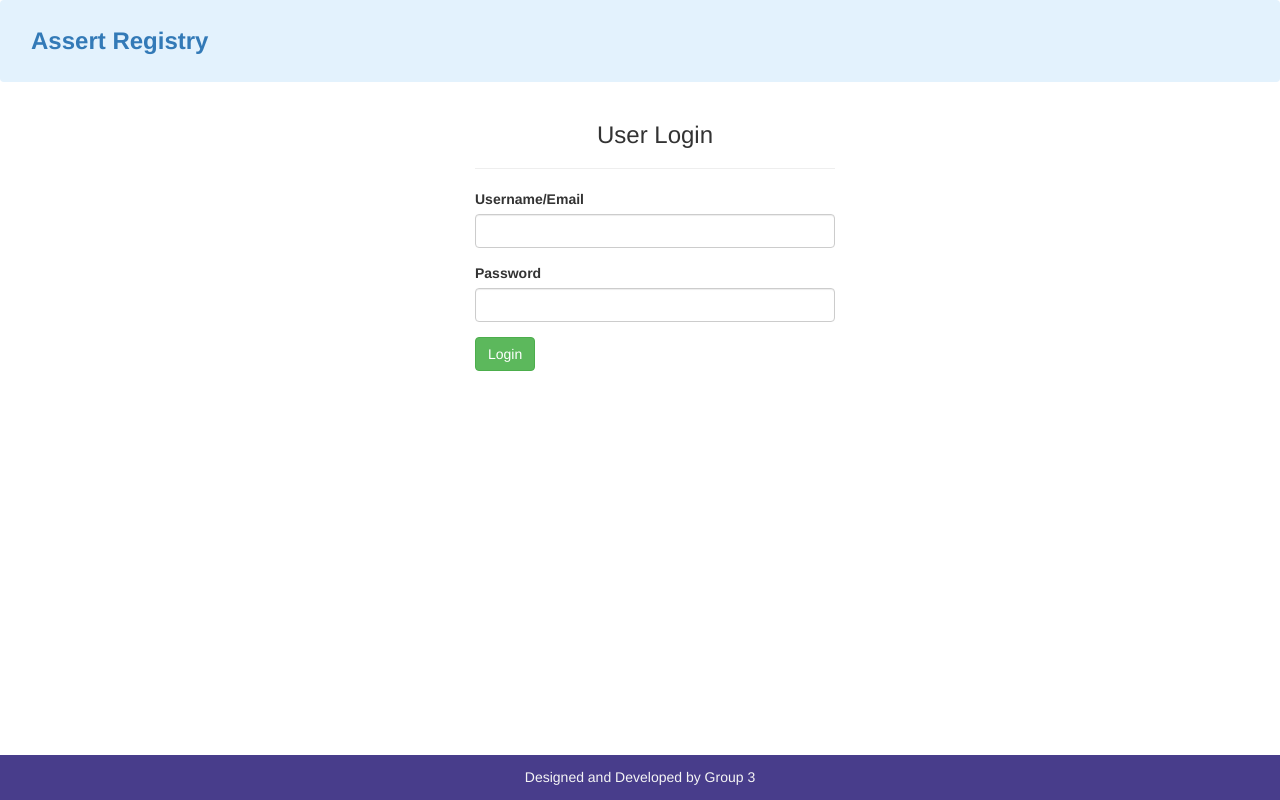
After one commit to WSO2LT/assertRegistryWebApp, a Flask app: page /login in a window 1280 px wide. The commit adds this page. Run offline with Flask 2, Linux system fonts and the light colour scheme; some libraries are stand-ins or nearby versions.

Commit message:
added login, registration, authentication and authorization

```diff
--- a/App.py
+++ b/App.py
@@ -1,5 +1,9 @@
-from flask import Flask, render_template, request, redirect, url_for, flash
+import time
+from flask import Flask, render_template, request, redirect, url_for, flash, session
 from flask_mysqldb import MySQL
+import bcrypt
+import re
+import MySQLdb.cursors
 
 app = Flask(__name__)
 app.secret_key = 'many random bytes'
@@ -13,11 +17,70 @@ mysql = MySQL(app)
 
 @app.route('/')
 def Index():
-    cur = mysql.connection.cursor()
-    cur.execute("SELECT  * FROM assets")
-    data = cur.fetchall()
-    cur.close()
-    return render_template('index.html', students=data )
+    if session.get('logged_in') and session['logged_in']:
+        cur = mysql.connection.cursor()
+        cur.execute("SELECT  * FROM assets")
+        data = cur.fetchall()
+        cur.close()
+        return render_template('index.html', assets=data, page="home" )
+    else:
+        return redirect(url_for('login'))
+
+@app.route('/login', methods =['GET', 'POST'])
+def login():
+    if session.get('logged_in') and session['logged_in']:
+        flash('You have already logged in!', 'warning')
+        return redirect('/')
+    if request.method == 'POST' and 'username' in request.form and 'password' in request.form:
+        username = request.form['username']
+        password = request.form['password'].encode('utf-8')
+        cur = mysql.connection.cursor(MySQLdb.cursors.DictCursor)
+        cur.execute('SELECT * FROM users WHERE username = %s', (username,))
+        user = cur.fetchone()
+        if user:
+            if bcrypt.hashpw(password, user["password"].encode('utf-8')) == user["password"].encode('utf-8'):
+                session['logged_in'] = True
+                session['user_id'] = user['user_id']
+                session['username'] = user['username']
+                return redirect('/')
+        else:
+            flash('Incorrect username / password !', 'danger')
+    return render_template('login.html')
+
+@app.route('/logout')
+def logout():
+    session.pop('logged_in', None)
+    session.pop('user_id', None)
+    session.pop('username', None)
+    return redirect(url_for('login'))
+
+@app.route('/register', methods =['GET', 'POST'])
+def register():
+    msg = ''
+    if request.method == 'POST' and 'username' in request.form and 'password' in request.form and 'confirm_password' in request.form :
+        username = request.form['username']
+        plainpwd = request.form['password']
+        confpwd = request.form['confirm_password']
+        password = bcrypt.hashpw(plainpwd.encode('utf-8'), bcrypt.gensalt())
+        cur = mysql.connection.cursor()
+        cur.execute('SELECT * FROM users WHERE username=%s', (username,))
+        account = cur.fetchone()
+        if account:
+            flash('Account already exists !', 'danger')
+        elif not re.match(r'[^@]+@[^@]+\.[^@]+', username):
+            flash('Invalid email address !', 'danger')
+        elif not (confpwd == confpwd):
+            flash('Passwords are not matching', 'danger')
+        elif not username or not plainpwd or not confpwd:
+            flash('Please fill out the form !', 'danger')
+        else:
+            cur.execute('INSERT INTO users (username, password, reset_token) VALUES (%s, %s, NULL)', (username, password))
+            mysql.connection.commit()
+            flash("You have successfully registered ! Please login.", 'success')
+            return redirect(url_for('login'))
+    elif request.method == 'POST':
+        flash("Please fill out the form !", 'danger')
+    return render_template('register.html')
 
 @app.route('/insert', methods = ['POST'])
 def insert():
@@ -37,7 +100,7 @@ def insert():
 def delete(id_data):
     flash("Record Has Been Deleted Successfully")
     cur = mysql.connection.cursor()
-    cur.execute("DELETE FROM assets WHERE asset_id=%s", (id_data,))
+    cur.execute("DELETE FROM assets WHERE asset_id=%s", (id_data))
     mysql.connection.commit()
     return redirect(url_for('Index'))
 
--- a/templates/footer.html
+++ b/templates/footer.html
@@ -1,15 +1,20 @@
 
         </div>
         <footer class="footer">
-            <div class="container">
-            <div class="row">
-                <div class="col md-12">
-                    <div class="well text-center" style="margin-bottom:unset;">
-                        <h4>Designed and Developed by Group 3</h4>
+            <div class="container-fluid">
+                <div class="row">
+                    <div class="col md-12">
+                        <div class="text-center" style="margin-bottom:unset; padding: 5px; background-color: darkslateblue;">
+                            <h5 style="color: whitesmoke;">Designed and Developed by Group 3</h5>
+                        </div>
                     </div>
                 </div>
             </div>
-        </div>
-</footer>
+        </footer>
     </body>
+
+    <script type="text/javascript" src="{{url_for('static', filename='js/jquery-3.2.1.min.js') }}"></script>
+
+    <script type="text/javascript" src="{{url_for('static', filename = 'js/bootstrap.min.js')}}"></script>
+
 </html>
--- a/templates/header.html
+++ b/templates/header.html
@@ -7,11 +7,20 @@
 </head>
 
 <body>
+    <nav class="navbar navbar-light" style="background-color: #e3f2fd; padding: 15px;">
+        <div class="container-fluid">
+            <div class="pull-left">
+                <a href="/" class="navbar-brand" style="font-size: 24px; font-weight: bold; cursor: pointer;">Assert Registry</a>
+            </div>
+            {% if session.get('logged_in') and session['logged_in'] %}
+            <div class="pull-right">
+                <ul class="nav nav-pills">
+                    <li role="presentation" style="margin-left: 5px;" {% if page=="home" %} class="active" {% endif %}><a href="/"><span class="glyphicon glyphicon-home" aria-hidden="true"></span>&nbsp;&nbsp;Home</a></li>
+                    <li role="presentation" style="margin-left: 5px;" {% if page=="profile" %} class="active" {% endif %}><a href="/profile"><span class="glyphicon glyphicon-user" aria-hidden="true"></span>&nbsp;&nbsp;Profile</a></li>
+                    <li role="presentation" style="margin-left: 5px;"><a href="/logout"><span class="glyphicon glyphicon-log-out" aria-hidden="true"></span>&nbsp;&nbsp;Logout</a></li>
+                  </ul>
+            </div>
+            {% endif %}
+        </div>
+    </nav>
     <div class="container">
-        <div class="row">
-            <div class="col md-12">
-                <div class="well text-center">
-                    <h1>Asset Registry</h1>
-                </div>
-            </div>
-        </div>
--- /dev/null
+++ b/templates/login.html
@@ -0,0 +1,35 @@
+{% include "header.html" %}
+
+{% block body %}
+
+<div class='container mt-4'>
+
+
+    <div class='row mt-5'>
+        <div class='col-md-4 col-md-offset-4'>
+            <h3 class='text-center'>User Login</h3>
+            <hr>
+            {% with messages = get_flashed_messages(with_categories=true) %}
+            {% if messages %}
+            {% for category, message in messages %}
+            <div class="alert alert-{{ category }}">{{ message }}</div>
+            {% endfor %}
+            {% endif %}
+            {% endwith %}
+            <form action="{{url_for('login')}}" method='post'>
+                <div class='form-group'>
+                    <label>Username/Email</label>
+                    <input type='email' name='username' required class='form-control'>
+                </div>
+                <div class='form-group'>
+                    <label>Password</label>
+                    <input type='password' name='password' required class='form-control'>
+                </div>
+                <input type='submit' name='submit' value='Login' class='btn btn-success'>
+            </form>
+        </div>
+    </div>
+</div>
+{% endblock %}
+
+{% include "footer.html" %}
```
Also changed, not shown: db/db_assert_registry.sql (+9 -2 lines), templates/index.html (+22 -28 lines), templates/register.html (added, +37 -0 lines).
